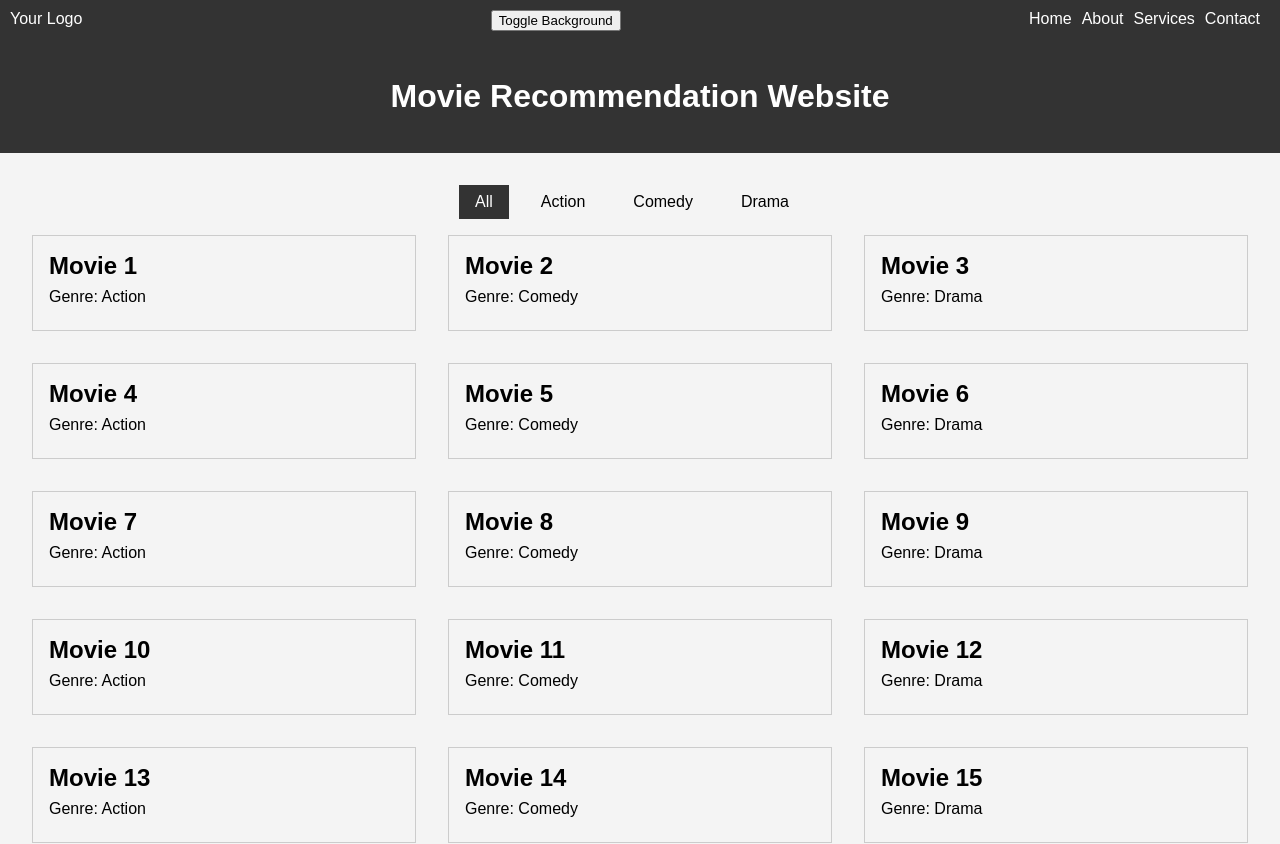
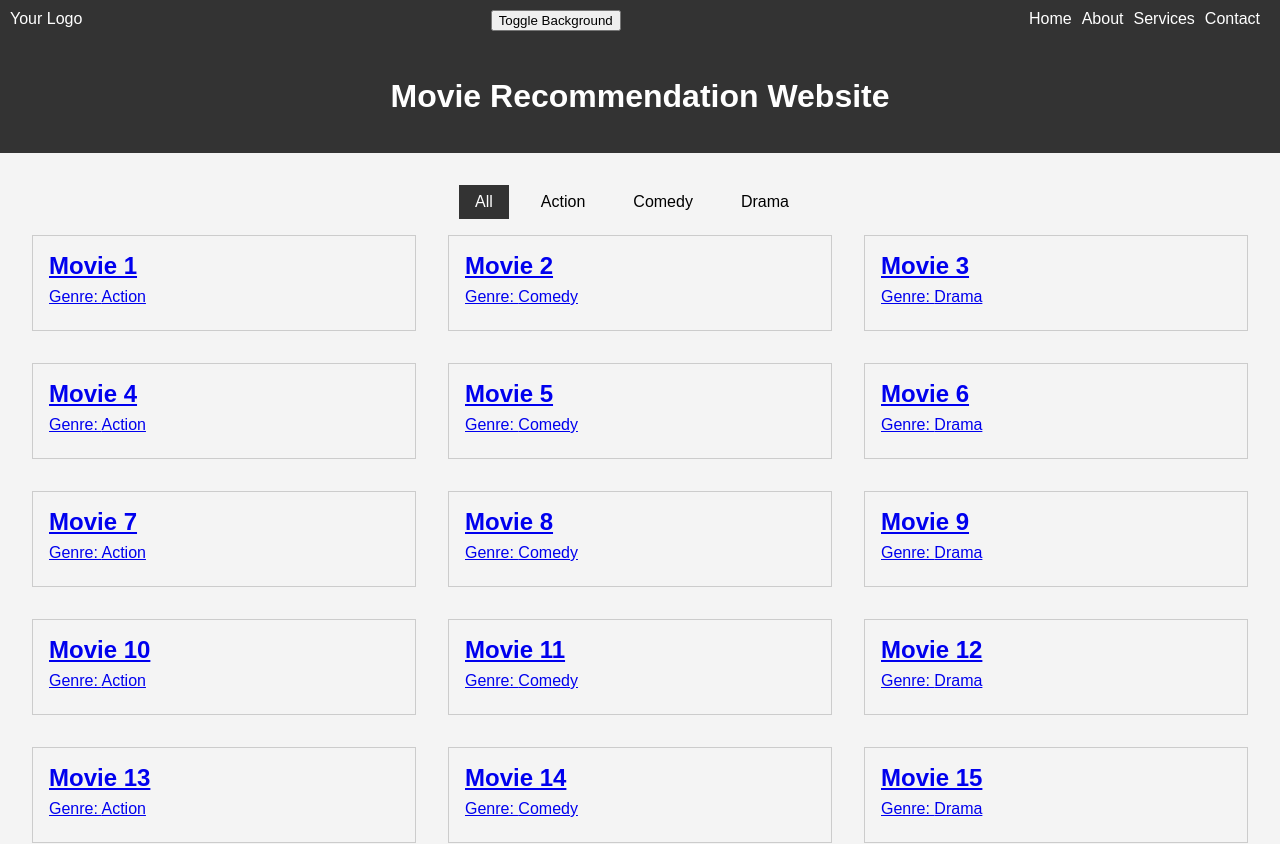
Before and after one commit to Tula-Magar/recommendation, a React (Create React App) app: page / in a window 1280 px wide. Shown: the top 844 px of the page. Built offline with nearby package versions, Linux system fonts and the light colour scheme.

Commit message:
added movie data, movie types, and display pages

```diff
--- a/src/App.tsx
+++ b/src/App.tsx
@@ -7,6 +7,7 @@ import "./App.css";
 
 import Nav from "./Nav";
 import Home from "./Home";
+import MovieDetailPage from "./MovieDetailPage";
 
 function App() {
   const [isBlackAndWhite, setIsBlackAndWhite] = useState(false);
@@ -35,6 +36,7 @@ function App() {
         <Nav onToggleBackground={handleToggleBackground} />
         <Routes>
           <Route path="/" element={<Home />} />
+          <Route path="/movie/:id" element={<MovieDetailPage />} />
         </Routes>
       </Router>
     </div>
--- a/src/Home.tsx
+++ b/src/Home.tsx
@@ -1,59 +1,7 @@
 import React, { useState } from "react";
 import "./App.css";
-
-const movies = [
-  { id: 1, title: "Movie 1", genre: "Action" },
-  { id: 2, title: "Movie 2", genre: "Comedy" },
-  { id: 3, title: "Movie 3", genre: "Drama" },
-  { id: 4, title: "Movie 4", genre: "Action" },
-  { id: 5, title: "Movie 5", genre: "Comedy" },
-  { id: 6, title: "Movie 6", genre: "Drama" },
-  { id: 7, title: "Movie 7", genre: "Action" },
-  { id: 8, title: "Movie 8", genre: "Comedy" },
-  { id: 9, title: "Movie 9", genre: "Drama" },
-  { id: 10, title: "Movie 10", genre: "Action" },
-  { id: 11, title: "Movie 11", genre: "Comedy" },
-  { id: 12, title: "Movie 12", genre: "Drama" },
-  { id: 13, title: "Movie 13", genre: "Action" },
-  { id: 14, title: "Movie 14", genre: "Comedy" },
-  { id: 15, title: "Movie 15", genre: "Drama" },
-  { id: 16, title: "Movie 16", genre: "Action" },
-  { id: 17, title: "Movie 17", genre: "Comedy" },
-  { id: 18, title: "Movie 18", genre: "Drama" },
-  { id: 19, title: "Movie 19", genre: "Action" },
-  { id: 20, title: "Movie 20", genre: "Comedy" },
-  { id: 21, title: "Movie 21", genre: "Drama" },
-  { id: 22, title: "Movie 22", genre: "Action" },
-  { id: 23, title: "Movie 23", genre: "Comedy" },
-  { id: 24, title: "Movie 24", genre: "Drama" },
-  { id: 25, title: "Movie 25", genre: "Action" },
-  { id: 26, title: "Movie 26", genre: "Comedy" },
-  { id: 27, title: "Movie 27", genre: "Drama" },
-  { id: 28, title: "Movie 28", genre: "Action" },
-  { id: 29, title: "Movie 29", genre: "Comedy" },
-  { id: 30, title: "Movie 30", genre: "Drama" },
-  { id: 31, title: "Movie 31", genre: "Action" },
-  { id: 32, title: "Movie 32", genre: "Comedy" },
-  { id: 33, title: "Movie 33", genre: "Drama" },
-  { id: 34, title: "Movie 34", genre: "Action" },
-  { id: 35, title: "Movie 35", genre: "Comedy" },
-  { id: 36, title: "Movie 36", genre: "Drama" },
-  { id: 37, title: "Movie 37", genre: "Action" },
-  { id: 38, title: "Movie 38", genre: "Comedy" },
-  { id: 39, title: "Movie 39", genre: "Drama" },
-  { id: 40, title: "Movie 40", genre: "Action" },
-  { id: 41, title: "Movie 41", genre: "Comedy" },
-  { id: 42, title: "Movie 42", genre: "Drama" },
-  { id: 43, title: "Movie 43", genre: "Action" },
-  { id: 44, title: "Movie 44", genre: "Comedy" },
-  { id: 45, title: "Movie 45", genre: "Drama" },
-  { id: 46, title: "Movie 46", genre: "Action" },
-  { id: 47, title: "Movie 47", genre: "Comedy" },
-  { id: 48, title: "Movie 48", genre: "Drama" },
-  { id: 49, title: "Movie 49", genre: "Action" },
-  { id: 50, title: "Movie 50", genre: "Comedy" },
-  // Add more movie data
-];
+import { Link } from "react-router-dom";
+import { movies } from "./movieData";
 
 const ITEMS_PER_PAGE = 20;
 
@@ -102,13 +50,17 @@ const Home = () => {
         </div>
         <div data-testid="movie-item" className="movie-list">
           {visibleMovies.map((movie) => (
-            <div className="movie" key={movie.id} data-testid="movie-item">
+            <Link
+              to={`/movie/${movie.id}`} // Link to the movie details page
+              key={movie.id}
+              className="movie"
+              data-testid="movie-item">
               <h2>{movie.title}</h2>
               <p>Genre: {movie.genre}</p>
-            </div>
+            </Link>
           ))}
         </div>
-
+        <br />
         <div className="pagination">
           {Array.from({ length: totalPages }, (_, index) => (
             <button
--- /dev/null
+++ b/src/MovieDetailPage.tsx
@@ -0,0 +1,25 @@
+import React from "react";
+import { useParams } from "react-router-dom";
+import MovieDetail from "./MovieDetails"; // Import your MovieDetail component
+import { movies } from "./movieData"; // Import your movieData
+import { Movie } from "./movieTypes"; // Import your Movie type
+
+function MovieDetailPage() {
+  const { id } = useParams();
+
+  const movie = (movies.find((movie) => movie.id === Number(id)) || {
+    id: 0,
+    title: "Not Found",
+    genre: "N/A",
+    imagesAndText: [],
+  }) as Movie; // Use type assertion to specify the type as Movie
+
+  return (
+    <div>
+      <h1>Movie Detail Page</h1>
+      <MovieDetail movie={movie} /> {/* Pass the movie prop */}
+    </div>
+  );
+}
+
+export default MovieDetailPage;
--- /dev/null
+++ b/src/MovieDetails.tsx
@@ -0,0 +1,20 @@
+import React from "react";
+import { Movie } from "./movieTypes";
+
+const MovieDetail: React.FC<{ movie: Movie }> = ({ movie }) => {
+  return (
+    <div className="movie-detail">
+      <h2>{movie.title}</h2>
+      <p>Genre: {movie.genre}</p>
+      {movie.imagesAndText.map((imageAndText, index) => (
+        <div key={index}>
+          <img src={imageAndText.posterURL} alt={`Image ${index}`} />
+          <p>{imageAndText.text}</p>
+        </div>
+      ))}
+      {/* Add more details about the movie here */}
+    </div>
+  );
+};
+
+export default MovieDetail;
--- /dev/null
+++ b/src/movieData.tsx
@@ -0,0 +1,70 @@
+export const movies = [
+  {
+    id: 1,
+    title: "Movie 1",
+    genre: "Action",
+    imagesAndText: [
+      { posterURL: "https://picsum.photos/200/300", text: "text" },
+      { posterURL: "https://picsum.photos/200/300", text: "text1" },
+    ],
+  },
+  {
+    id: 2,
+    title: "Movie 2",
+    genre: "Comedy",
+    imagesAndText: [
+      { posterURL: "https://picsum.photos/200/300", text: "text" },
+      { posterURL: "https://picsum.photos/200/300", text: "text1" },
+      { posterURL: "https://picsum.photos/200/300", text: "text2" },
+    ],
+  },
+  { id: 3, title: "Movie 3", genre: "Drama" },
+  { id: 4, title: "Movie 4", genre: "Action" },
+  { id: 5, title: "Movie 5", genre: "Comedy" },
+  { id: 6, title: "Movie 6", genre: "Drama" },
+  { id: 7, title: "Movie 7", genre: "Action" },
+  { id: 8, title: "Movie 8", genre: "Comedy" },
+  { id: 9, title: "Movie 9", genre: "Drama" },
+  { id: 10, title: "Movie 10", genre: "Action" },
+  { id: 11, title: "Movie 11", genre: "Comedy" },
+  { id: 12, title: "Movie 12", genre: "Drama" },
+  { id: 13, title: "Movie 13", genre: "Action" },
+  { id: 14, title: "Movie 14", genre: "Comedy" },
+  { id: 15, title: "Movie 15", genre: "Drama" },
+  { id: 16, title: "Movie 16", genre: "Action" },
+  { id: 17, title: "Movie 17", genre: "Comedy" },
+  { id: 18, title: "Movie 18", genre: "Drama" },
+  { id: 19, title: "Movie 19", genre: "Action" },
+  { id: 20, title: "Movie 20", genre: "Comedy" },
+  { id: 21, title: "Movie 21", genre: "Drama" },
+  { id: 22, title: "Movie 22", genre: "Action" },
+  { id: 23, title: "Movie 23", genre: "Comedy" },
+  { id: 24, title: "Movie 24", genre: "Drama" },
+  { id: 25, title: "Movie 25", genre: "Action" },
+  { id: 26, title: "Movie 26", genre: "Comedy" },
+  { id: 27, title: "Movie 27", genre: "Drama" },
+  { id: 28, title: "Movie 28", genre: "Action" },
+  { id: 29, title: "Movie 29", genre: "Comedy" },
+  { id: 30, title: "Movie 30", genre: "Drama" },
+  { id: 31, title: "Movie 31", genre: "Action" },
+  { id: 32, title: "Movie 32", genre: "Comedy" },
+  { id: 33, title: "Movie 33", genre: "Drama" },
+  { id: 34, title: "Movie 34", genre: "Action" },
+  { id: 35, title: "Movie 35", genre: "Comedy" },
+  { id: 36, title: "Movie 36", genre: "Drama" },
+  { id: 37, title: "Movie 37", genre: "Action" },
+  { id: 38, title: "Movie 38", genre: "Comedy" },
+  { id: 39, title: "Movie 39", genre: "Drama" },
+  { id: 40, title: "Movie 40", genre: "Action" },
+  { id: 41, title: "Movie 41", genre: "Comedy" },
+  { id: 42, title: "Movie 42", genre: "Drama" },
+  { id: 43, title: "Movie 43", genre: "Action" },
+  { id: 44, title: "Movie 44", genre: "Comedy" },
+  { id: 45, title: "Movie 45", genre: "Drama" },
+  { id: 46, title: "Movie 46", genre: "Action" },
+  { id: 47, title: "Movie 47", genre: "Comedy" },
+  { id: 48, title: "Movie 48", genre: "Drama" },
+  { id: 49, title: "Movie 49", genre: "Action" },
+  { id: 50, title: "Movie 50", genre: "Comedy" },
+  // Add more movie data
+];
--- /dev/null
+++ b/src/movieTypes.tsx
@@ -0,0 +1,7 @@
+export interface Movie {
+  id: number;
+  title: string;
+  genre: string;
+  imagesAndText: { posterURL: string; text: string }[];
+  // Add other properties if needed
+}
```
Also changed, not shown: src/Untitled-1.html (added, +30 -0 lines).
